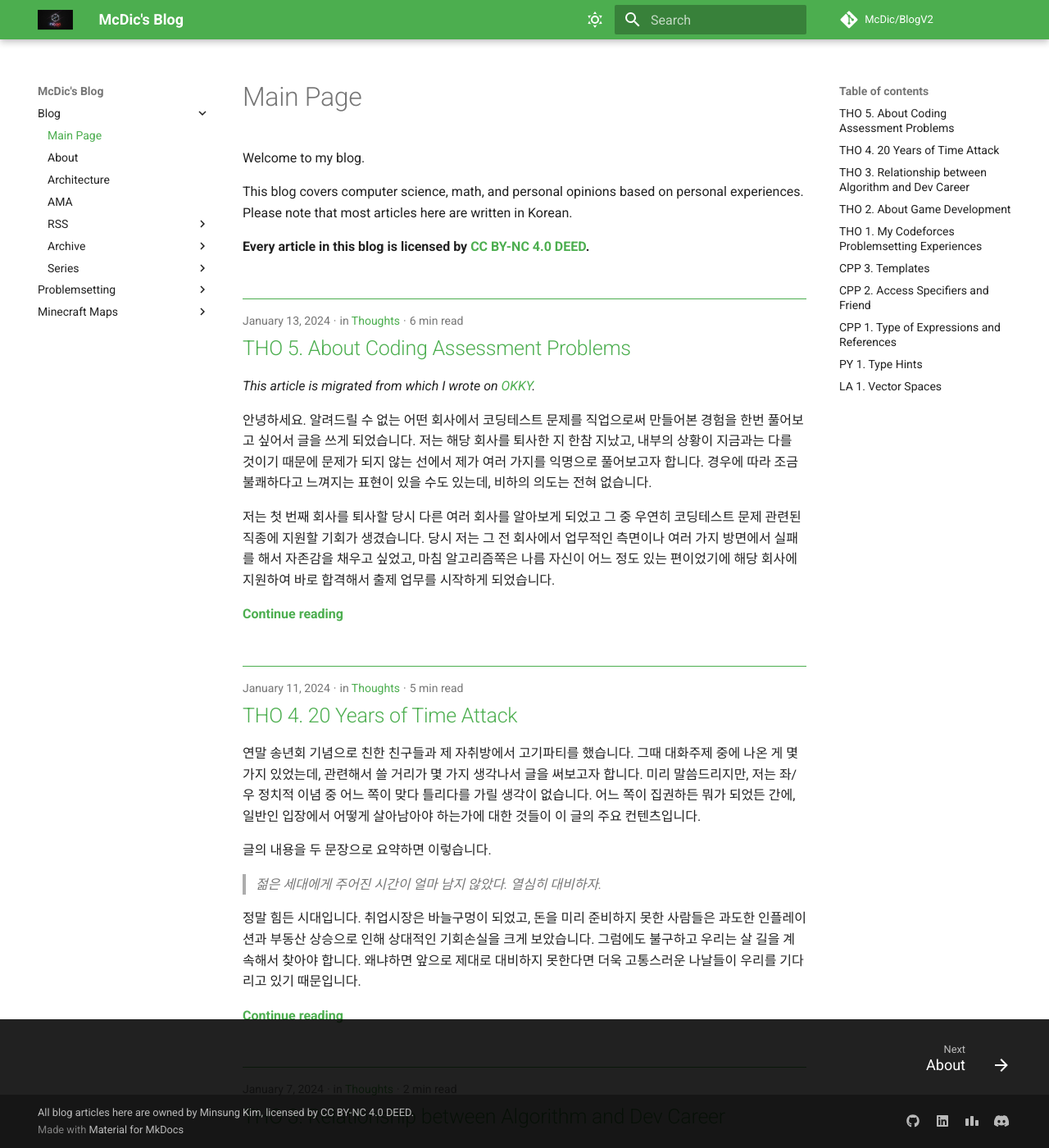
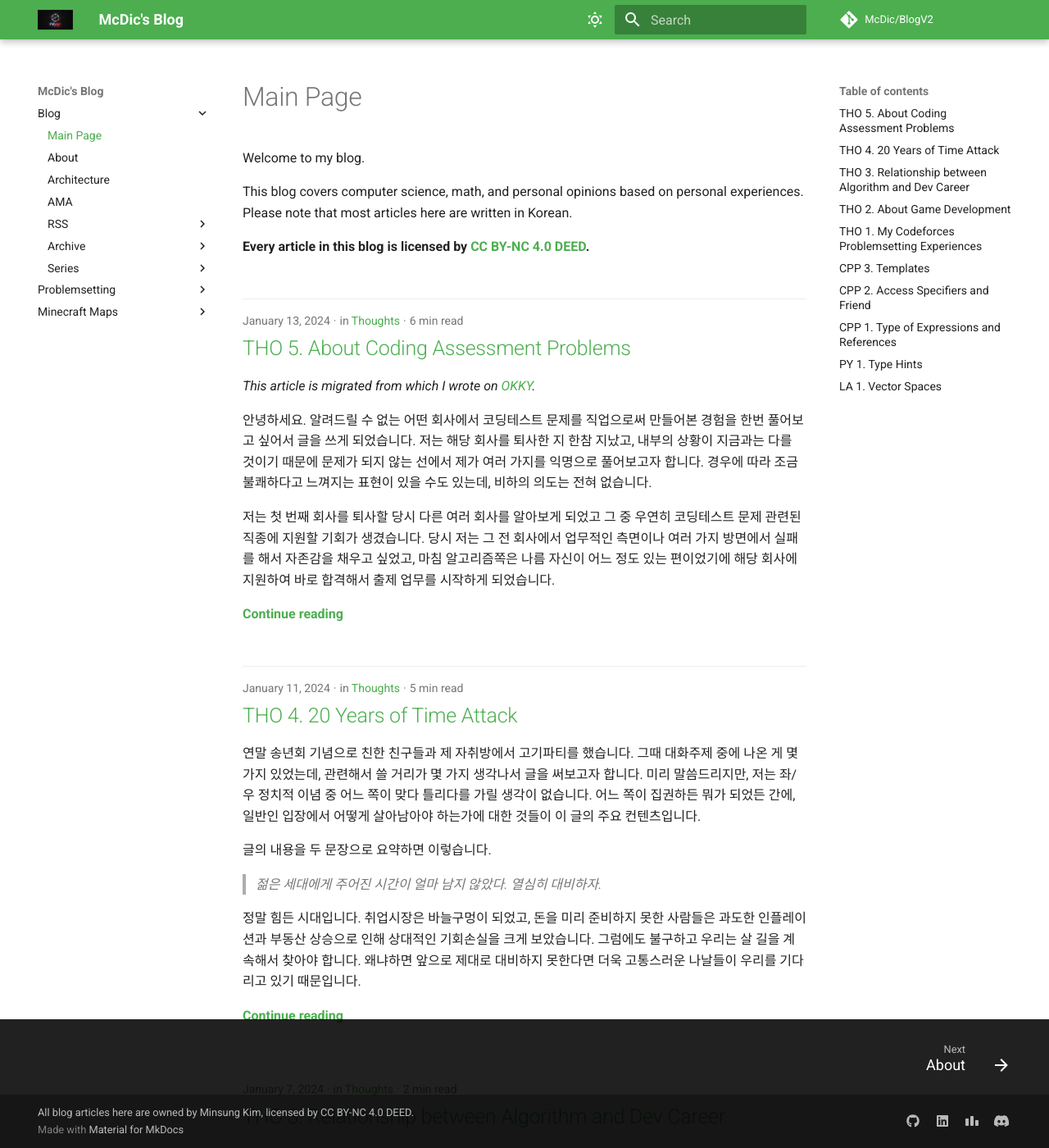
Before and after one commit to McDic/BlogV2, an MkDocs documentation site: the page built from docs/index.md, in a window 1280 px wide and 1400 px high. Shown: the whole window at 82% size. Built offline with MkDocs 1.6.1 and Material for MkDocs 9.7.7, drawn with Linux system fonts in a browser that asks for light colours; comment, search, counter and statistics services are not loaded.

Commit message:
Changed some styles and 404

```diff
--- a/docs/stylesheets/extra.css
+++ b/docs/stylesheets/extra.css
@@ -28,7 +28,6 @@
 }
 
 .md-typeset hr.md-mcdic__excerpt_divider {
-    border-bottom: .05rem solid var(--md-typeset-a-color);
     margin: 0;
     margin-top: calc(2.5rem - 1px);
     margin-bottom: 0.5rem;
@@ -37,3 +36,7 @@
 .md-sidebar--secondary .md-nav__item .md-nav__link--active {
     color: var(--md-default-fg-color--light);
 }
+
+img.md-404--not-found {
+    margin-bottom: 40px;
+}
--- a/overrides/404.html
+++ b/overrides/404.html
@@ -3,7 +3,7 @@
 {% block content %}
   <div>
     <h1>Requested Page Not Found</h1>
-    <img src="/assets/images/404.svg" />
+    <img src="/assets/images/404.svg" class="md-404--not-found"/>
     <p>Please return to the main page.</p>
   </div>
 {% endblock %}
```
